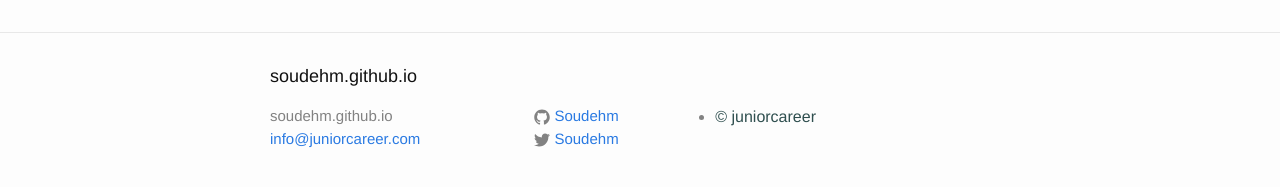
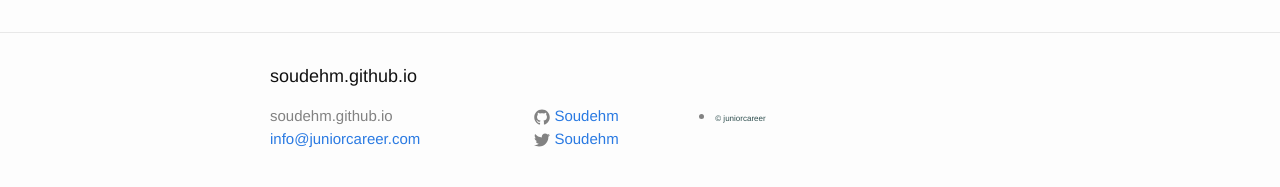
Before and after one commit to Soudehm/soudehm.github.io, a Jekyll site: the page built from index.html, in a window 1280 px wide. Shown: the part 189-376 px from the top of the page. Built offline with Jekyll 4.4.1, drawn with Linux system fonts in a browser that asks for light colours.

Commit message:
Update main.scss

```diff
--- a/css/main.scss
+++ b/css/main.scss
@@ -55,5 +55,5 @@ $on-laptop:        800px;
 
     #footer {
 	color: DarkSlateGray;
-	font-size: 16px;
+	font-size: 8px;
 }
```
